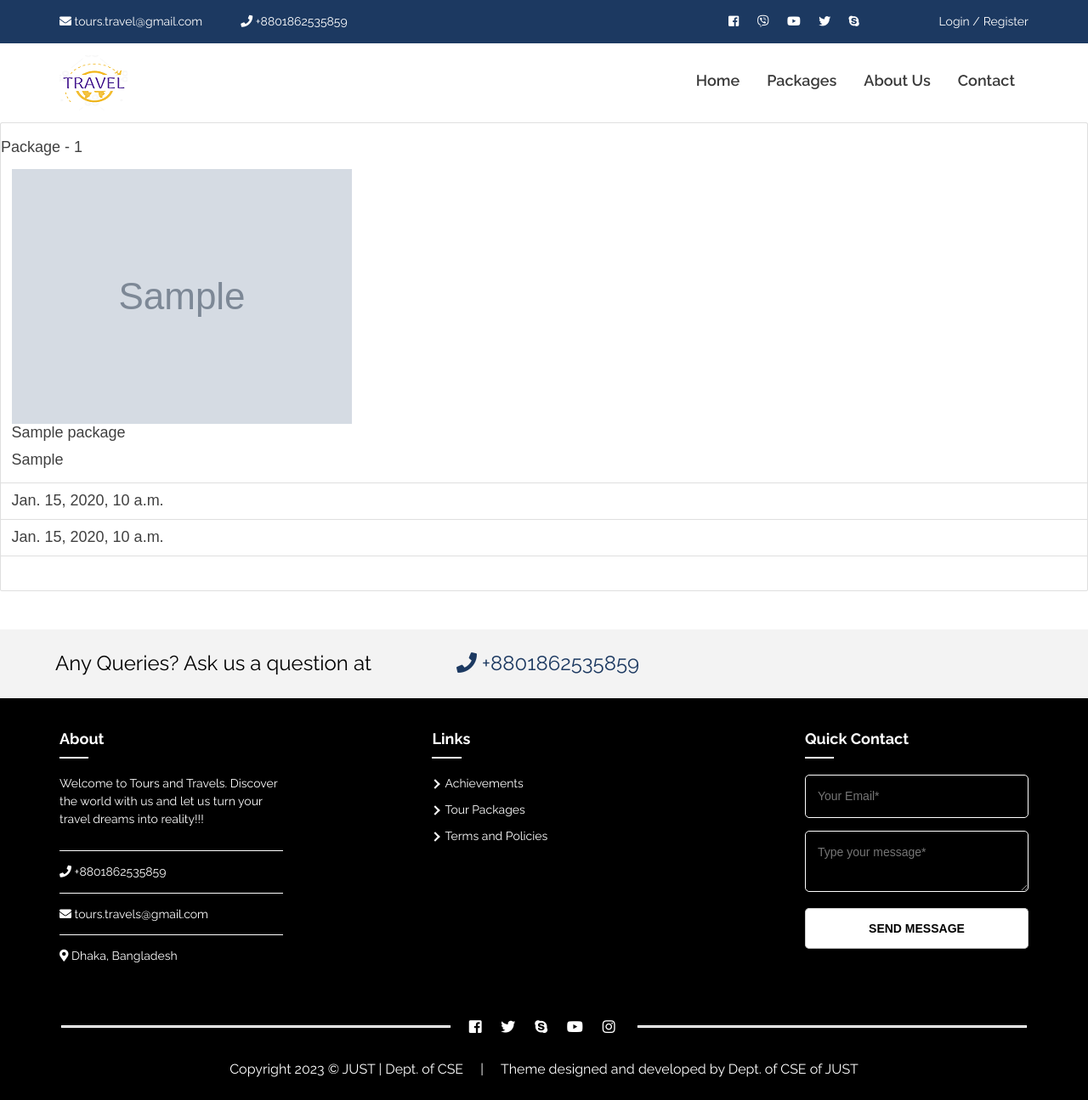
After one commit to SMJNayeem/tourism-booking-django, a Django app: page /packages/ in a window 1280 px wide. The commit adds this page. Shown: the whole page at 85% size. Run offline with Django 4.2, Linux system fonts and the light colour scheme; tables that the repository leaves empty hold one stand-in row (values such as "Sample post"); grey boxes marked "Sample" are stand-in pictures; some libraries are stand-ins or nearby versions.

Commit message:
Some Package Modification

```diff
--- a/packages/models.py
+++ b/packages/models.py
@@ -16,15 +16,18 @@ class Packages(models.Model):
     pkg_img = models.ImageField(
         upload_to="packages/package_images", blank=True, null=True
     )
-    pkg_beg_date = models.DateTimeField()
-    pkg_end_date = models.DateTimeField()
+    pkg_beg_date = models.DateTimeField(verbose_name="Package Starting Date and Time")
+    pkg_end_date = models.DateTimeField(verbose_name="Package Ending Date and Time")
     pkg_location = models.CharField(
         verbose_name="Package Location", max_length=200, blank=True, null=True
     )
     pkg_seat = models.IntegerField(
         verbose_name="Package Total Seat", null=True, blank=True
     )
+    slug = models.SlugField(max_length=200, blank=True, null=True, unique=True)
     pkg_active = models.BooleanField(default=True)
+    created_at = models.DateTimeField(auto_now_add=True, blank=True, null=True)
+    updated_at = models.DateTimeField(auto_now=True, blank=True, null=True)
 
     def __str__(self):
         return self.pkg_name
@@ -45,6 +48,9 @@ class Bookings(models.Model):
         blank=True,
         null=True,
     )
+    slug = models.SlugField(max_length=200, blank=True, null=True, unique=True)
+    created_at = models.DateTimeField(auto_now_add=True, blank=True, null=True)
+    updated_at = models.DateTimeField(auto_now=True, blank=True, null=True)
 
     def __str__(self):
         return self.available_seat
--- a/packages/urls.py
+++ b/packages/urls.py
@@ -0,0 +1,9 @@
+from . import views
+from django.urls import path
+
+urlpatterns = [
+    # path("", views.PackageList.as_view(), name="packages"),
+    path("", views.packagesall, name="packages"),
+    # path("<slug:slug>/", views.PackageDetail.as_view(), name="package_detail"),
+    # path("<slug:slug>/", views.PackageDetail.as_view(), name="package_detail"),
+]
--- a/packages/views.py
+++ b/packages/views.py
@@ -1,3 +1,36 @@
 from django.shortcuts import render
+from .models import Bookings, Packages
+from django.views import generic
+from django.contrib.auth.decorators import login_required
 
 # Create your views here.
+
+
+# class PackageList(generic.ListView):
+#     queryset = Packages.objects.filter(status=1).order_by("-created_on")
+#     template_name = "packages.html"
+
+
+# @login_required(login_url="login")
+def packagesall(request):
+    packages = Packages.objects.all()
+    return render(request, "packages/packages.html", {"packages": packages})
+
+
+# class PackageDetail(generic.DetailView):
+#     model = Packages
+#     template_name = "package_detail.html"
+
+
+# @method_decorator(login_required(login_url='login'), name='dispatch')
+# @method_decorator(guser_only, name='dispatch')
+# class RequisitionCreate(SuccessMessageMixin, CreateView):
+#     model = Requisition
+#     form_class = RequisitionForm
+#     template_name = 'vmsUser/userrequisition.html'
+
+#     def form_valid(self, form):
+#         request = self.request
+#         form.save()
+#         form.instance.created_by = self.request.user
+#         return super().form_valid(form)
--- a/templates/base.html
+++ b/templates/base.html
@@ -21,6 +21,7 @@
     <!-- <link rel="stylesheet" type="text/css" href="css/meanmenu.min.css"> -->
     <link rel="stylesheet" type="text/css" href="{% static 'css/inner-page-style.css' %}">
     <link rel="stylesheet" type="text/css" href="{% static 'css/style.css' %}">
+    <link href="https://fonts.googleapis.com/css?family=Raleway:400,500,600,700" rel="stylesheet">
 
     <title>Tours and Travels</title>
 </head>
--- a/templates/includes/footer.html
+++ b/templates/includes/footer.html
@@ -1,6 +1,6 @@
 {% load static %}
 
-<section class="query-section">
+<section class="query-section" style="margin-top: 45px;">
     <div class="container">
         <p>Any Queries? Ask us a question at<a href="tel:+8801862535859"><i class="fas fa-phone"></i> +8801862535859</a>
         </p>
--- a/templates/includes/navbar.html
+++ b/templates/includes/navbar.html
@@ -73,12 +73,7 @@
                     <nav class="nav-desktop">
                         <ul class="menu-list">
                             <li><a href="{% url 'homePage' %}">Home</a></li>
-                            <li class="menu-parent">Packages
-                                <ul class="sub-menu">
-                                    <li><a href="#">All Packages</a></li>
-                                    <li><a href="#">Upcoming Packages</a></li>
-                                </ul>
-                            </li>
+                            <li><a href="{% url 'packages' %}">Packages</a></li>
                             <li><a href="{% url 'about-us' %}">About Us</a></li>
                             <li><a href="{% url 'contact-us' %}">Contact</a></li>
                         </ul>
--- /dev/null
+++ b/templates/packages/package_detail.html
@@ -0,0 +1,6 @@
+{% extends "base.html" %}
+{% block content %}
+
+
+
+{% endblock content %}
--- /dev/null
+++ b/templates/packages/packages.html
@@ -0,0 +1,32 @@
+{% extends "base.html" %}
+{% load static %}
+{% block content %}
+
+{% for i in packages %}
+
+<div class="card" style="max-width: 50 rem;">
+    <br>
+    <p style="font-size: 1.8rem;">Package - {{forloop.counter}}</p>
+    <!-- <img class="card-img-top" src="" alt="Card image cap"> -->
+    <!-- <img class="card-img-top" style="background: url(/{{ i.pkg_img }}) no-repeat;" alt="Card image cap"> -->
+    <div class="card-body">
+        {% if i.pkg_img %}
+        <img src=" {{ i.pkg_img.url }} " alt="">
+        {% endif %}
+        <br>
+        <h5 class="card-title" style="font-size: 1.8rem;">{{i.pkg_name}}</h5>
+        <p class="card-text" style="font-size: 1.8rem;">{{i.pkg_location}}</p>
+    </div>
+    <ul class="list-group list-group-flush">
+        <li class="list-group-item" style="font-size: 1.8rem;">{{i.pkg_beg_date}}</li>
+        <li class="list-group-item" style="font-size: 1.8rem;">{{i.pkg_end_date}}</li>
+    </ul>
+    <div class="card-body">
+    </div>
+    <br>
+</div>
+
+{% endfor %}
+
+
+{% endblock content %}
--- a/tourism_booking/urls.py
+++ b/tourism_booking/urls.py
@@ -15,13 +15,18 @@ Including another URLconf
 """
 from django.contrib import admin
 from django.urls import path, include
+from django.conf import settings
+from django.conf.urls.static import static
 from . import views
 
 urlpatterns = [
-    path('', views.homePage, name='homePage'),
-    path('about-us/', views.aboutus, name='about-us'),
-    path('contact-us/', views.contactus, name='contact-us'),
-
-    path('accounts/', include('accounts.urls')),
+    path("", views.homePage, name="homePage"),
+    path("about-us/", views.aboutus, name="about-us"),
+    path("contact-us/", views.contactus, name="contact-us"),
+    path("accounts/", include("accounts.urls")),
+    path("packages/", include("packages.urls")),
     path("admin/", admin.site.urls),
 ]
+
+if settings.DEBUG:
+    urlpatterns += static(settings.MEDIA_URL, document_root=settings.MEDIA_ROOT)
```
Also changed, not shown: templates/home.html (+4 -4 lines).
